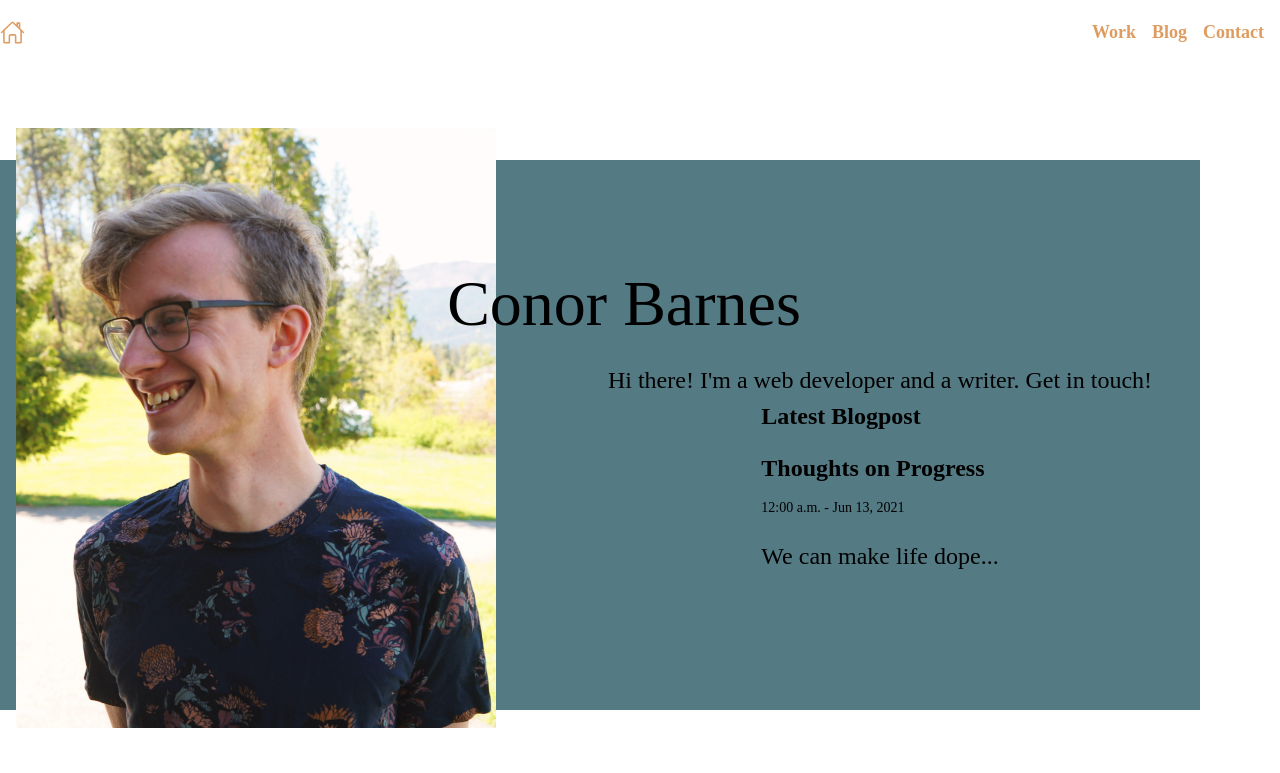
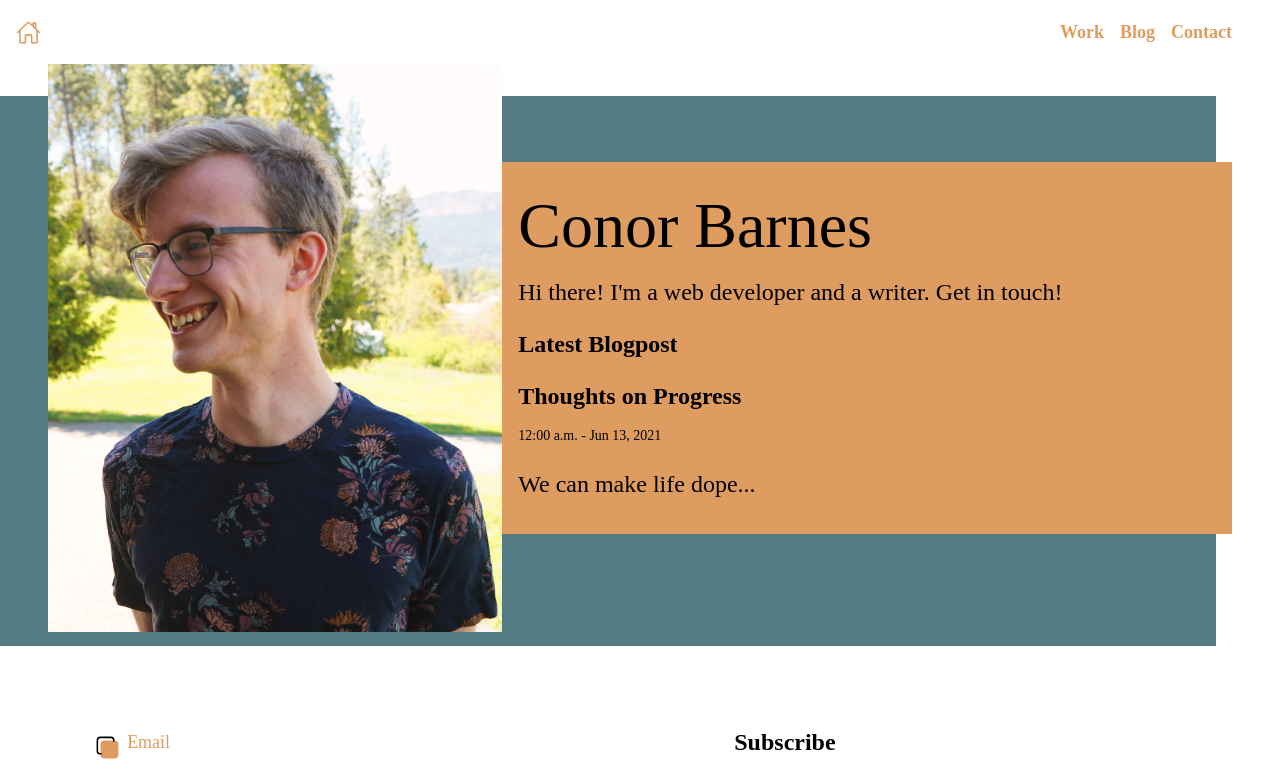
Before and after one commit to ideopunk/blog, a Next.js app: page / in a window 1280 px wide. Shown: the top 773 px of the page. Built offline with nearby package versions, Linux system fonts and the light colour scheme.

Commit message:
layout fixes

```diff
--- a/components/Layout.tsx
+++ b/components/Layout.tsx
@@ -23,7 +23,7 @@ export default function Layout({ children }: { children: ReactNode }) {
 		<div>
 			<header
 				id="top"
-				className="flex text-lg static sm:sticky w-full h-10 top-0 left-0 z-10 justify-between font-semibold backdrop-opacity-80 pl-4 pr-0 sm:pl-0 p-8 items-center"
+				className="flex text-lg static sm:sticky w-full h-10 top-0 left-0 z-10 justify-between font-semibold backdrop-opacity-80 pl-4 p-8 items-center"
 			>
 				<HeaderLink>
 					<Home />
--- a/pages/index.tsx
+++ b/pages/index.tsx
@@ -11,17 +11,17 @@ export async function getStaticProps() {
 
 export default function Home({ latestPost }) {
 	return (
-		<section className="flex flex-col md:flex-row items-center mx-4 my-16 justify-between relative">
+		<section className="flex flex-col-reverse md:flex-row items-center mx-12 mb-16 justify-between relative">
 			<Head>
 				<title>Conor Barnes</title>
 			</Head>
-			<div className="top-8 -left-8 absolute w-[95vw] h-[550px] bg-primary z-0" />
+			<div className="top-8 -left-12 absolute w-[95vw] h-[550px] bg-primary z-0" />
 			<Image src="/images/headshot.jpeg" alt="headshot" width={500} height={625} priority />
-			<div className="w-full md:w-[800px] flex flex-col justify-center items-center z-10">
-				<h1 className="static py-4 md:py-0 -left-64 -top-2.5 md:relative">Conor Barnes</h1>
+			<div className="w-full md:w-[800px] flex flex-col p-4 z-10 bg-secondary">
 				<Link href="/work">
-					<a>
-						<div className="transition ease-out text-black hover:bg-primary flex items-center">
+					<a className="hover:bg-primary mb-4">
+						<h1 className="static py-4 md:py-0 text-black ">Conor Barnes</h1>
+						<div className="transition ease-out text-black  flex items-center">
 							<p>Hi there! I'm a web developer and a writer. Get in touch!</p>
 						</div>
 					</a>
```
